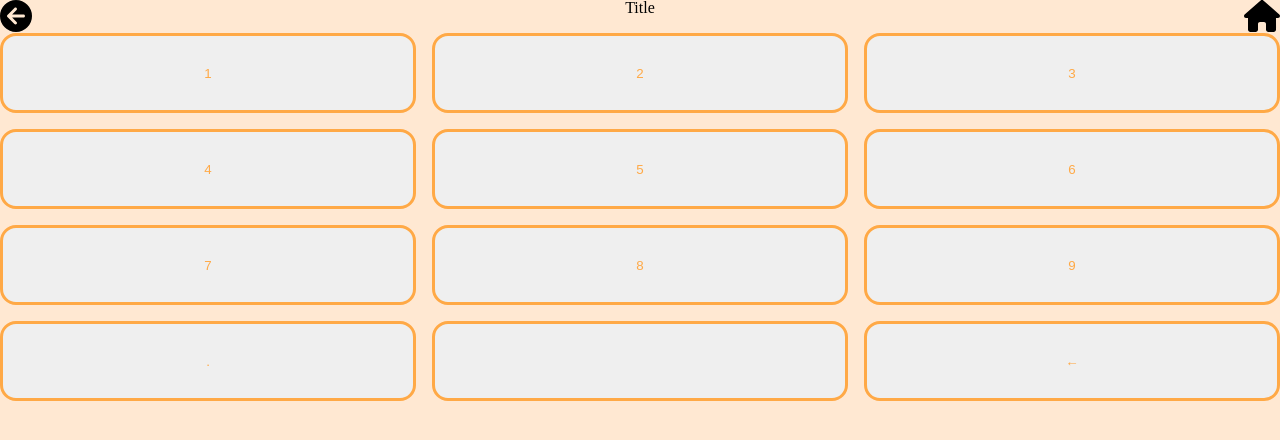
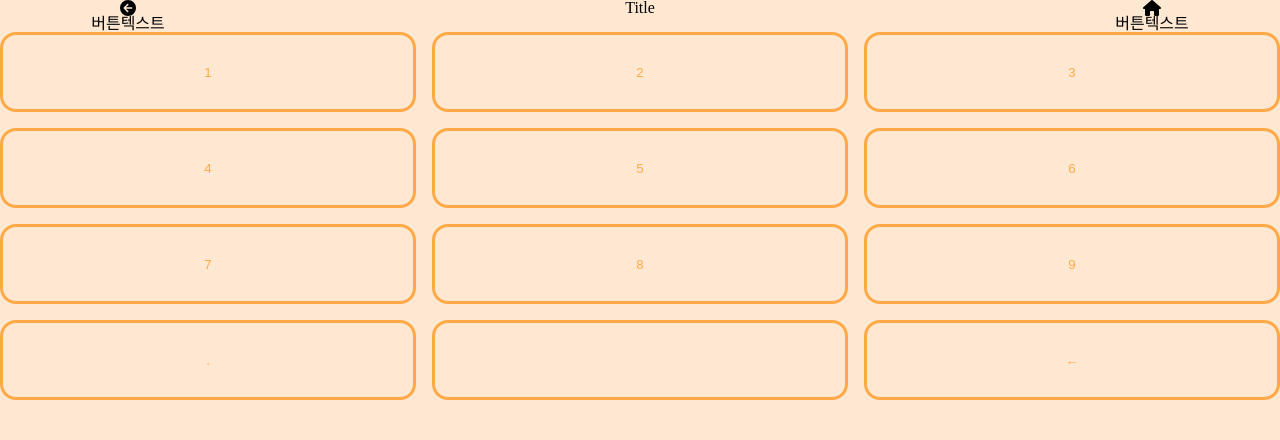
Before and after one commit to student-inbody-kiosk/ATIBO, a Vue app in the folder frontend/: page /attend in a window 1280 px wide. Shown: the top 440 px of the page. Built offline with nearby package versions, Linux system fonts and the light colour scheme.

Commit message:
FE:feat: create IconButton

```diff
--- /dev/null
+++ b/frontend/src/components/common/IconButton.vue
@@ -0,0 +1,21 @@
+<script setup lang="ts">
+defineProps<{
+    text?: string;
+    url: string;
+}>();
+</script>
+
+<template>
+    <span class="icon-button" @click="this.$router.push({ name: url })">
+        <slot name="icon" />
+        <span>{{ text }}</span>
+    </span>
+</template>
+
+<style lang="scss">
+.icon-button {
+    display: flex;
+    flex-direction: column;
+    align-items: center;
+}
+</style>
--- a/frontend/src/components/kiosk/KioHeader.vue
+++ b/frontend/src/components/kiosk/KioHeader.vue
@@ -1,4 +1,6 @@
 <script setup lang="ts">
+import IconButton from '@/components/common/IconButton.vue';
+
 defineProps<{
     title: string;
     leftUrl: string;
@@ -8,36 +10,45 @@ defineProps<{
 
 <template lang="">
     <div class="kiosk-header">
-        <span
-            class="kiosk-header__icon kiosk-header__icon--left"
-            @click="$router.push({ name: leftUrl })"
-            ><font-awesome-icon icon="circle-arrow-left"
-        /></span>
+        <IconButton
+            class="kiosk-header__icon--left"
+            text="버튼텍스트"
+            :url="leftUrl">
+            <template #icon>
+                <font-awesome-icon icon="circle-arrow-left" />
+            </template>
+        </IconButton>
+
         <span class="kiosk-header__title">{{ title }} </span>
-        <span
-            class="kiosk-header__icon kiosk-header__icon--right"
-            @click="$router.push({ name: rightUrl })"
-            ><slot name="icon"
-        /></span>
+
+        <IconButton
+            class="kiosk-header__icon--right"
+            text="버튼텍스트"
+            :url="rightUrl">
+            <template #icon>
+                <slot name="icon"></slot>
+            </template>
+        </IconButton>
     </div>
 </template>
 
 <style lang="scss">
 .kiosk-header {
     display: grid;
-    grid-template-columns: repeat(3, 1fr);
+    grid-template-columns: repeat(5, 1fr);
+    grid-template-areas: 'a b b b c';
 }
 
 .kiosk-header__title {
+    grid-area: b;
     text-align: center;
 }
 
-.kiosk-header__icon--right {
-    display: flex;
-    justify-content: flex-end;
+.kiosk-header__icon--left {
+    grid-area: a;
 }
 
-.kiosk-header__icon {
-    font-size: 2rem; // 수정필요
+.kiosk-header__icon--right {
+    grid-area: c;
 }
 </style>
--- a/frontend/src/styles/base/_reset.scss
+++ b/frontend/src/styles/base/_reset.scss
@@ -127,3 +127,8 @@ table {
     border-collapse: collapse;
     border-spacing: 0;
 }
+
+button {
+    border: none;
+    background: none;
+}
```
